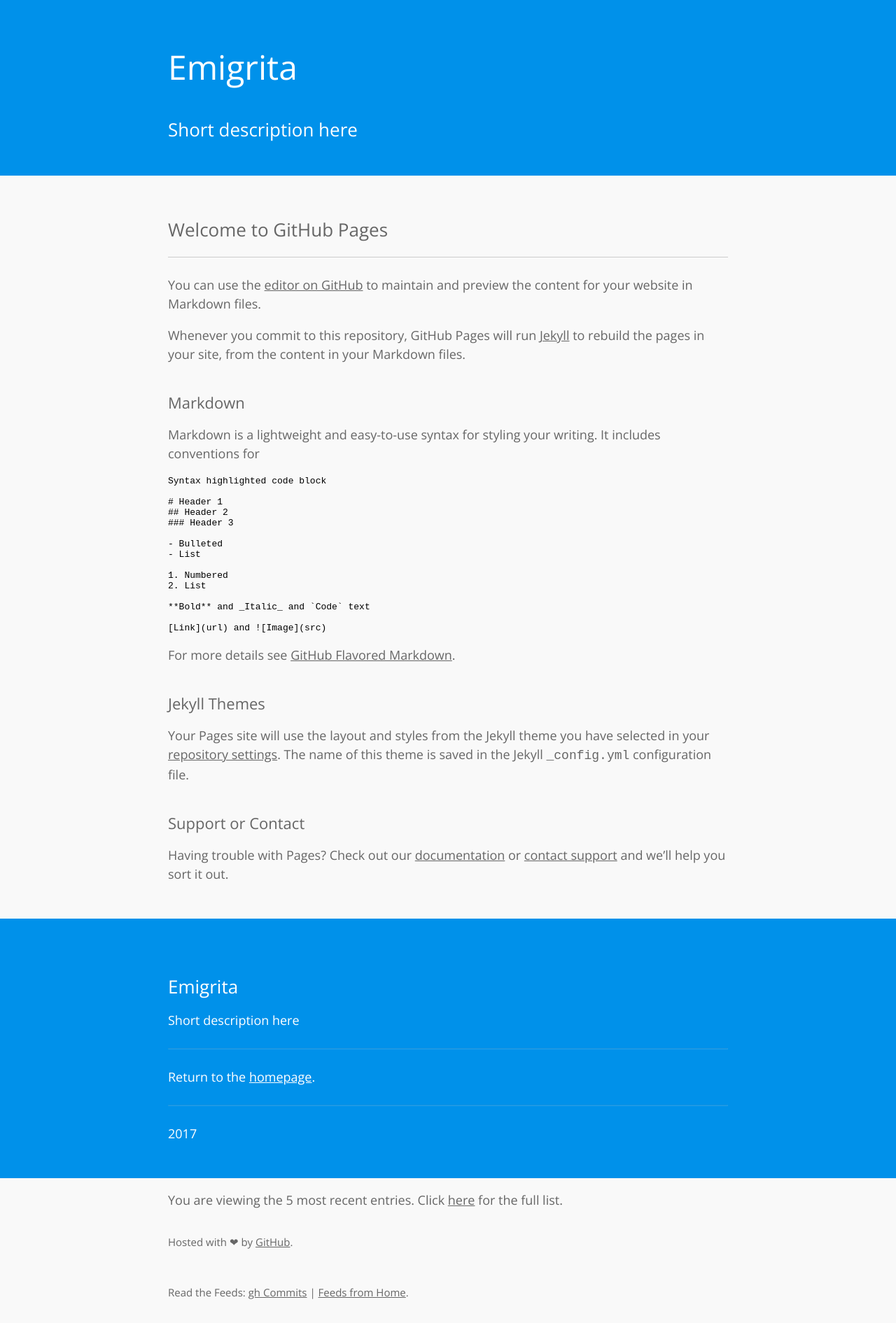
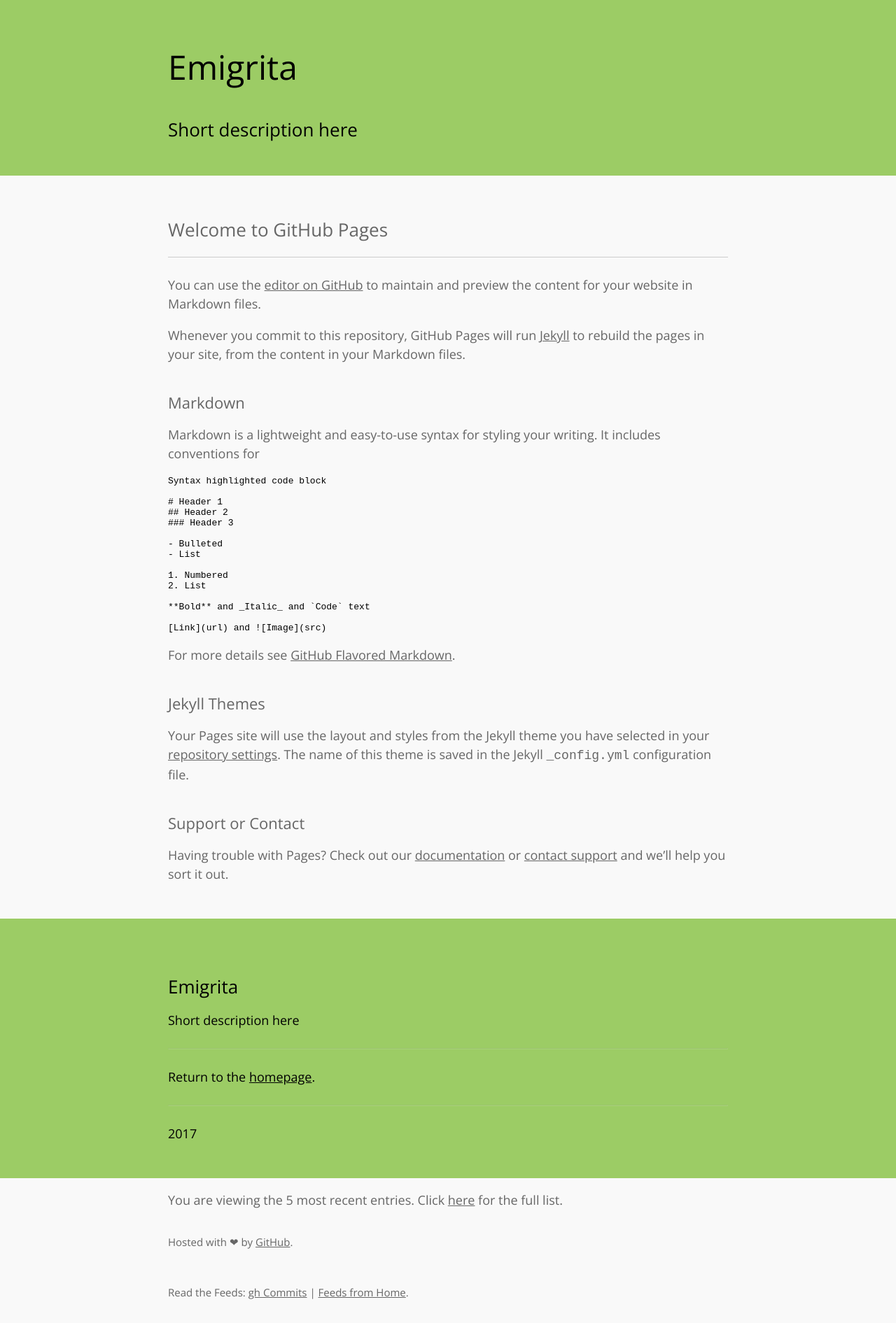
Before and after one commit to emigrita/emigrita.github.io, a Jekyll site: the page built from index.md, in a window 1280 px wide. Shown: the whole page at 70% size. Built offline with Jekyll 4.4.1, drawn with Linux system fonts in a browser that asks for light colours; our own code applies the rules of GitHub Pages for plain Markdown files.

Commit message:
Update styles.css

```diff
--- a/assets/css/styles.css
+++ b/assets/css/styles.css
@@ -12,8 +12,8 @@
       .main-content{margin-top:4em};
       h2{font-weight: 700}
       h1, h2, h3 {color:#666;}
-      .frontMatter, .backMatter{background:#0091ea; color:#fff; margin:0; padding:2em;}
-      .frontMatter *, .backMatter * {color:#fff}
+      .frontMatter, .backMatter{background:#9ccc65; color:#000; margin:0; padding:2em;}
+      .frontMatter *, .backMatter * {color:#000}
       footer{margin-top:2em}
       .main-content h2:after{display:block; content:""; margin-top: 26px; margin-bottom:26px; width:100%; height:1px; background-color: #ccc}
       .main-content {padding-bottom:2em}
```
